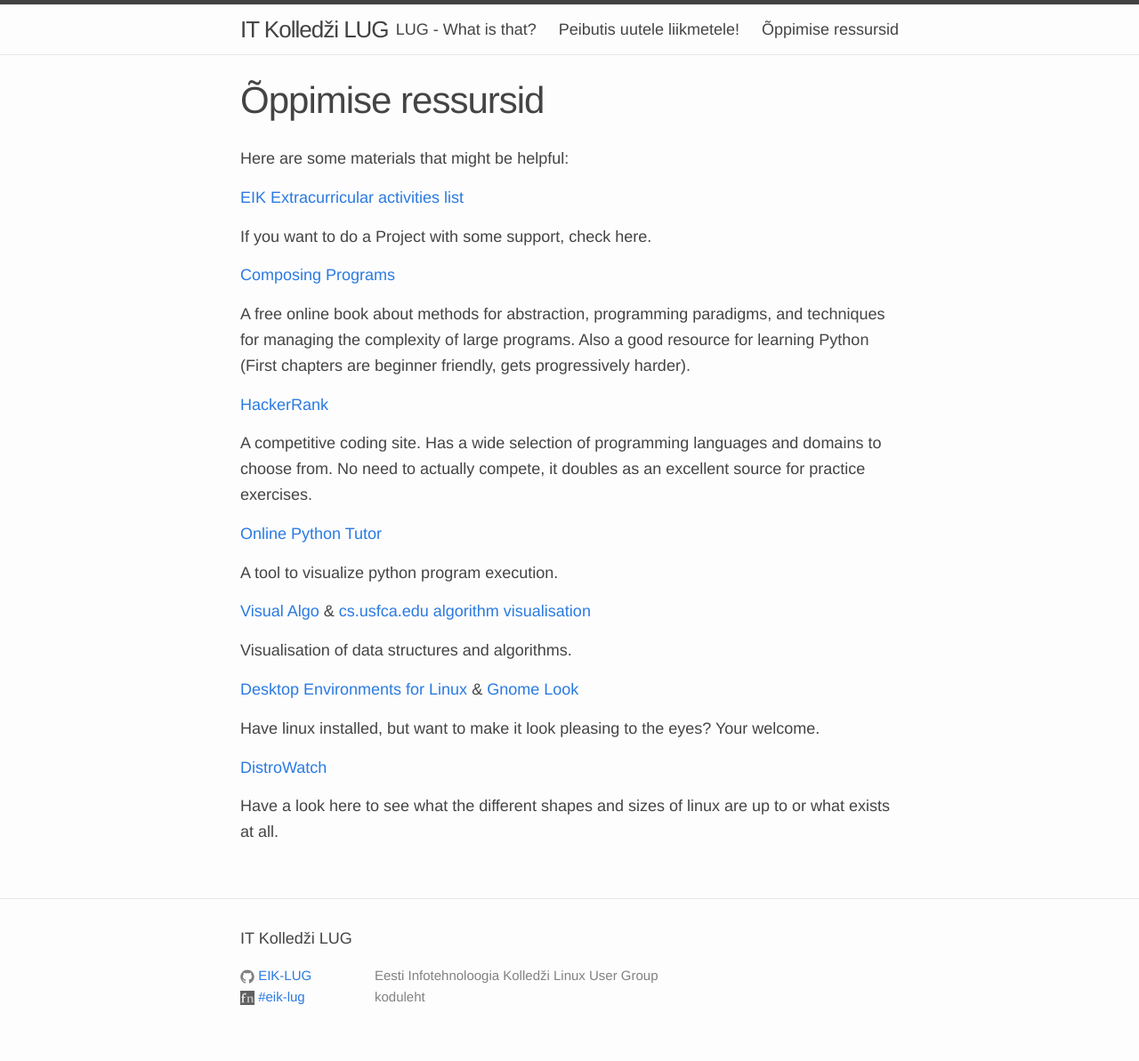
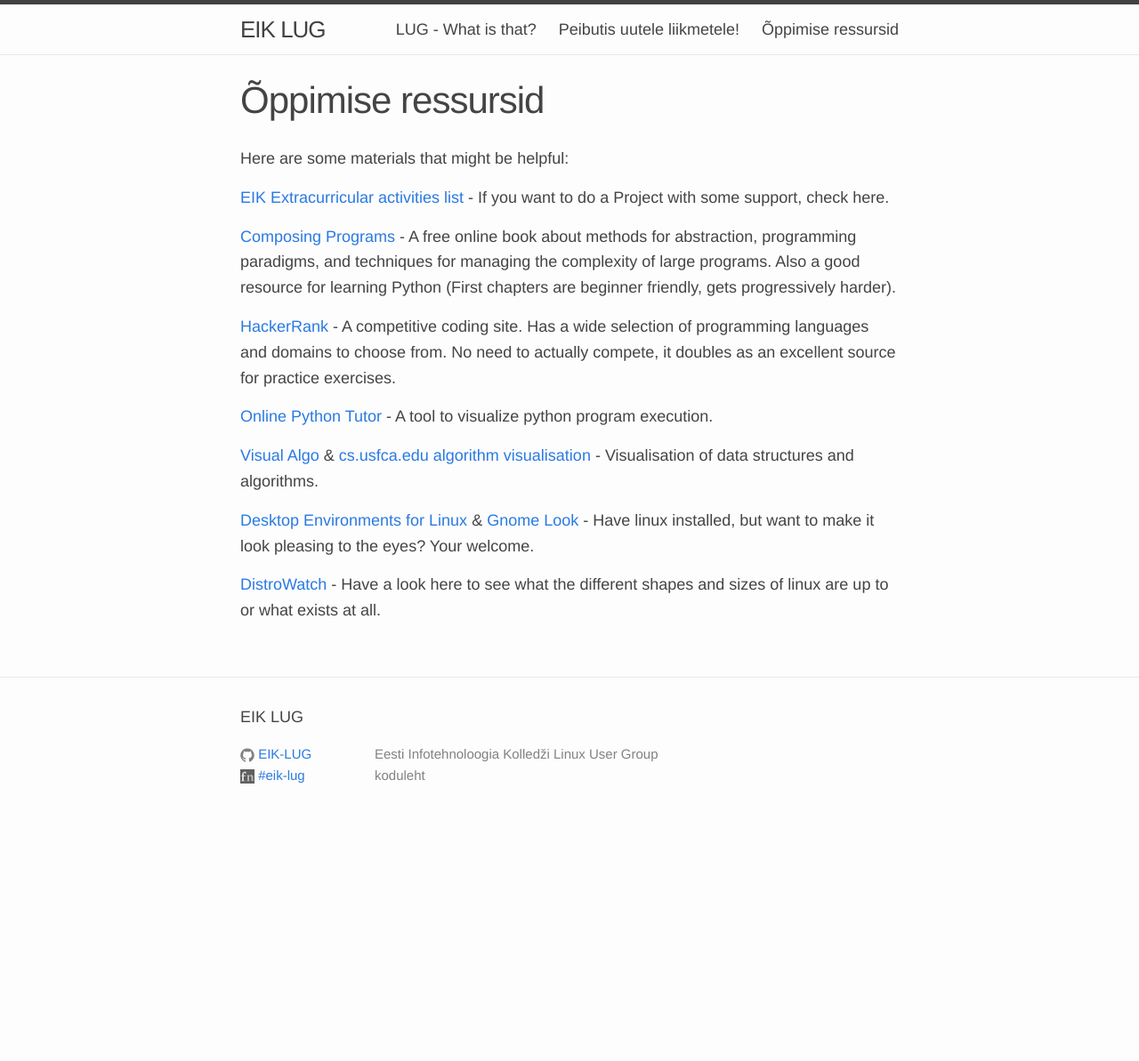
Before and after one commit to EIK-LUG/EIK-LUG.github.io, a Jekyll site: the page built from learning-resources.md, in a window 1280 px wide. Shown: the whole page at 89% size. Built offline with Jekyll 4.4.1, drawn with Linux system fonts in a browser that asks for light colours; after the commit the page ends 944 px from its top, so only the background shows below that.

Commit message:
Rename to create room in navbar.

```diff
--- a/_config.yml
+++ b/_config.yml
@@ -1,5 +1,5 @@
 # Site settings
-title: IT Kolledži LUG
+title: EIK LUG
 email:
 description: > # this means to ignore newlines until "baseurl:"
   Eesti Infotehnoloogia Kolledži Linux User Group koduleht
--- a/learning-resources.md
+++ b/learning-resources.md
@@ -6,32 +6,18 @@
 
 Here are some materials that might be helpful:
 
-[EIK Extracurricular activities list](https://wiki.itcollege.ee/index.php/Extracurricular_activities)
+[EIK Extracurricular activities list](https://wiki.itcollege.ee/index.php/Extracurricular_activities) - If you want to do a Project with some support, check here.
 
-If you want to do a Project with some support, check here.
-
-[Composing Programs](http://www.composingprograms.com/)
-
-A free online book about methods for abstraction, programming paradigms, and techniques for managing the complexity of large programs.
+[Composing Programs](http://www.composingprograms.com/) - A free online book about methods for abstraction, programming paradigms, and techniques for managing the complexity of large programs.
 Also a good resource for learning Python (First chapters are beginner friendly, gets progressively harder).
 
-[HackerRank](https://www.hackerrank.com/domains)
-
-A competitive coding site. Has a wide selection of programming languages and domains to choose from.
+[HackerRank](https://www.hackerrank.com/domains) - A competitive coding site. Has a wide selection of programming languages and domains to choose from.
 No need to actually compete, it doubles as an excellent source for practice exercises.
 
-[Online Python Tutor](http://pythontutor.com/composingprograms.html#mode=display)
+[Online Python Tutor](http://pythontutor.com/composingprograms.html#mode=display) - A tool to visualize python program execution.
 
-A tool to visualize python program execution.
+[Visual Algo](http://visualgo.net/) & [cs.usfca.edu algorithm visualisation](https://www.cs.usfca.edu/~galles/visualization/Algorithms.html) - Visualisation of data structures and algorithms.
 
-[Visual Algo](http://visualgo.net/) & [cs.usfca.edu algorithm visualisation](https://www.cs.usfca.edu/~galles/visualization/Algorithms.html)
+[Desktop Environments for Linux](http://askubuntu.com/questions/65083/what-kinds-of-desktop-environments-and-shells-are-available) & [Gnome Look](http://gnome-look.org/) - Have linux installed, but want to make it look pleasing to the eyes? Your welcome.
 
-Visualisation of data structures and algorithms.
-
-[Desktop Environments for Linux](http://askubuntu.com/questions/65083/what-kinds-of-desktop-environments-and-shells-are-available) & [Gnome Look](http://gnome-look.org/)
-
-Have linux installed, but want to make it look pleasing to the eyes? Your welcome.
-
-[DistroWatch](http://distrowatch.com/)
-
-Have a look here to see what the different shapes and sizes of linux are up to or what exists at all.
+[DistroWatch](http://distrowatch.com/) - Have a look here to see what the different shapes and sizes of linux are up to or what exists at all.
```
